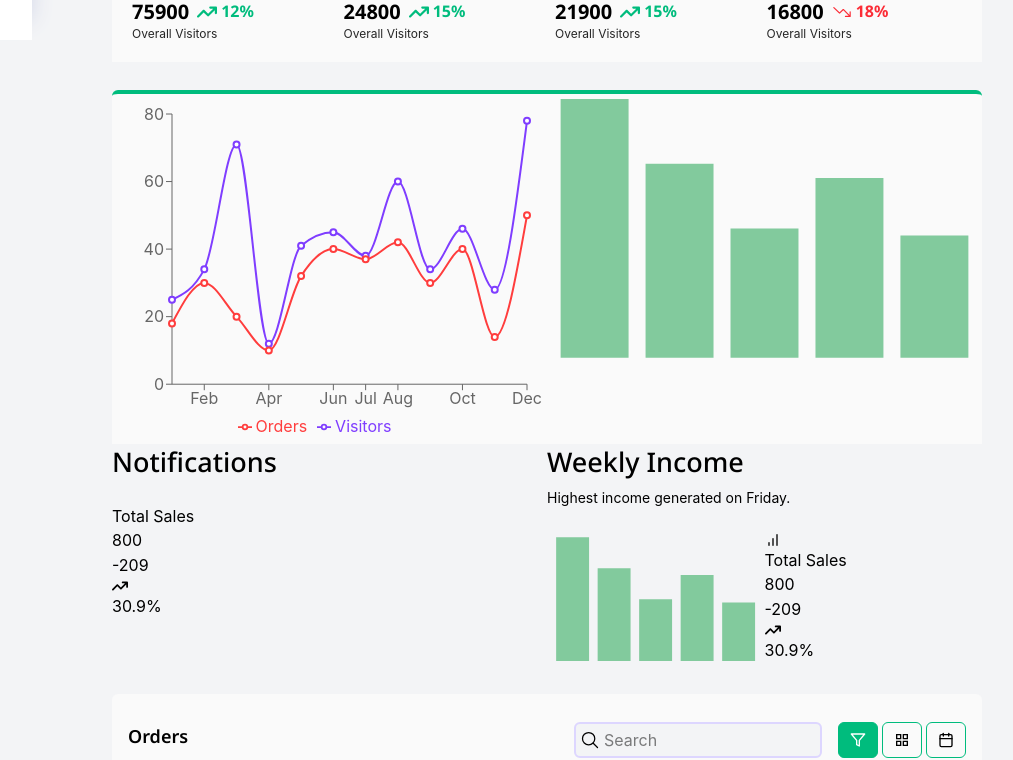
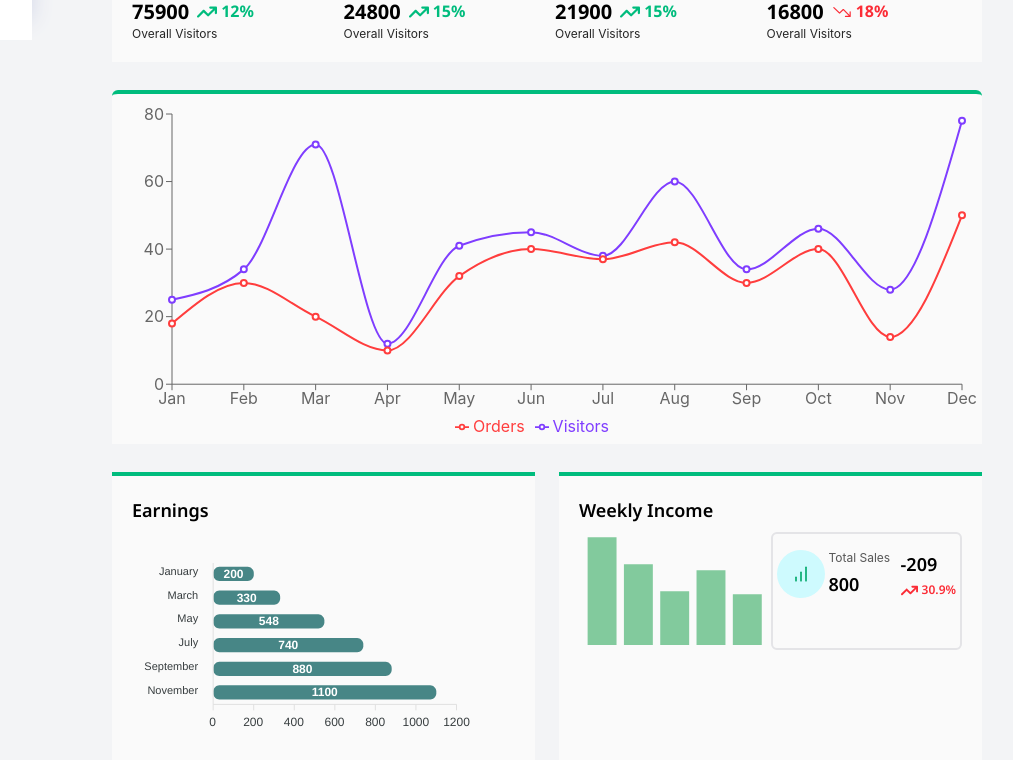
Before and after one commit to hossein1075/dashbord-admin, a React (Vite) app: page / in a window 1280 px wide. Shown: the part 760-1520 px from the top of the page, without its empty margins (218-1231 px from the left). Built offline with nearby package versions, Linux system fonts and the light colour scheme.

Commit message:
complete components chart income in home pages

```diff
--- a/package.json
+++ b/package.json
@@ -14,7 +14,9 @@
     "@mantine/hooks": "^8.3.10",
     "@reduxjs/toolkit": "^2.11.1",
     "@tailwindcss/vite": "^4.1.17",
+    "apexcharts": "^5.3.6",
     "react": "^19.2.0",
+    "react-apexcharts": "^1.9.0",
     "react-dom": "^19.2.0",
     "react-icons": "^5.5.0",
     "react-redux": "^9.2.0",
--- a/src/Components/Charts/Charts.jsx
+++ b/src/Components/Charts/Charts.jsx
@@ -1,6 +1,5 @@
 import React from 'react'
 import { ResponsiveContainer, Legend, Line, LineChart, Tooltip, XAxis, YAxis,} from 'recharts';
-import ChartsBar from './ChartsBar';
 
 const data = [
     {
@@ -68,7 +67,7 @@ const data = [
 function Charts() {
     return (
 
-            <div className='grid grid-cols-2 border-t-4 border-solid border-emerald-500 rounded-t-md bg-zinc-50'>
+            <div className='border-t-4 border-solid border-emerald-500 rounded-t-md bg-zinc-50'>
                 <div className="chart-box">
                     <ResponsiveContainer width="100%" height={350}>
                         <LineChart data={data} margin={{ top: 20, right: 20, bottom: 5, left: 0 }}>
@@ -81,9 +80,6 @@ function Charts() {
                         </LineChart>
                     </ResponsiveContainer>
                 </div>
-                <div className="chart-box">
-                     <ChartsBar />
-                </div>
             </div>
 
     )
--- /dev/null
+++ b/src/Components/GroupCharts/Earning.jsx
@@ -0,0 +1,59 @@
+import React from 'react'
+import Chart from 'react-apexcharts'
+
+function Earning() {
+    const series = [
+        {
+            name: 'Earnings',
+            data: [200, 330, 548, 740, 880, 1100],
+        },
+    ]
+
+    const options = {
+        chart: {
+            type: 'bar',
+            height: 210,
+            toolbar: { show: false },
+        },
+        plotOptions: {
+            bar: {
+                horizontal: true,
+                borderRadius: 6,
+                barHeight: '60%',
+            },
+        },
+        dataLabels: {
+            enabled: true,
+            style: {
+                colors: ['#fff'],
+                fontWeight: 600,
+            },
+        },
+        colors: ['#297372'],
+        xaxis: {
+            categories: [
+                'January',
+                'March',
+                'May',
+                'July',
+                'September',
+                'November',
+            ],
+        },
+        grid: {
+            show: false,
+        },
+    }
+
+    return (
+        <Chart
+            options={options}
+            series={series}
+            type="bar"
+            height={210}
+            width={349}
+        />
+    )
+}
+
+export default Earning
--- a/src/Components/GroupCharts/GroupCharts.jsx
+++ b/src/Components/GroupCharts/GroupCharts.jsx
@@ -3,32 +3,39 @@ import ChartsBar from '../Charts/ChartsBar'
 import TitlePage from '../TitlePage/TitlePage'
 import { FiBarChart } from "react-icons/fi";
 import { FaArrowTrendUp } from "react-icons/fa6";
-import Notifivation from '../Notifivation/Notifivation';
+import Earning from './Earning';
 function GroupCharts() {
     return (
         <>
-            <div className='grid grid-cols-2'>
-                <div>
-                    <TitlePage title='Notifications' text='' />
-                    <Notifivation/>
+            <div className='grid grid-cols-2 my-7 gap-6'>
+                <div className='style-div'>
+                    <h2 className='mb-2 text-lg font-Noto-SemiBold font-semibold'>Earnings</h2>
+                    <div>
+                        <div>
+                            <Earning />
+                        </div>
+                        <div></div>
+                    </div>
                 </div>
-                <div>
-                    <TitlePage title='Weekly Income' text='Highest income generated on Friday.' />
+                <div className='style-div'>
+                    <h2 className='mb-2 text-lg font-Noto-SemiBold font-semibold'>Weekly Income</h2>
                     <div className='grid grid-cols-2'>
                         <ChartsBar />
-                        <div>
-                            <div>
-                                <FiBarChart />
-                            </div>
-                            <div>
-                                <div>
-                                    <h6>Total Sales</h6>
-                                    <p>800</p>
+                        <div className='border-2 border-solid border-zinc-200 rounded-md py-4 px-1'>
+                            <div className='flex justify-between items-center'>
+                                <div className='flex items-center gap-1'>
+                                    <span className='bg-cyan-100 flexCenter size-12 rounded-full'>
+                                        <FiBarChart size={20} color='#04aa6d' />
+                                    </span>
+                                    <div className='flex flex-col'>
+                                        <h6 className='text-text1 mb-1 text-xs'>Total Sales</h6>
+                                        <p className='font-Noto-SemiBold text-lg'>800</p>
+                                    </div>
                                 </div>
                                 <div>
-                                    <h6>-209</h6>
-                                    <p>
-                                        <span><FaArrowTrendUp/></span>
+                                    <h6 className='mb-1 font-Noto-SemiBold text-lg'>-209</h6>
+                                    <p className='flex items-center gap-1 text-red-500 font-Noto-SemiBold text-xs'>
+                                        <span><FaArrowTrendUp size={17} /></span>
                                         30.9%
                                     </p>
                                 </div>
--- a/src/Components/Notifivation/Notifivation.jsx
+++ /dev/null
@@ -1,24 +0,0 @@
-import React from 'react'
-import { FaArrowTrendUp } from "react-icons/fa6";
-
-function Notifivation() {
-    return (
-        <>
-            <div>
-                <div>
-                    <h6>Total Sales</h6>
-                    <p>800</p>
-                </div>
-                <div>
-                    <h6>-209</h6>
-                    <p>
-                        <span><FaArrowTrendUp /></span>
-                        30.9%
-                    </p>
-                </div>
-            </div>
-        </>
-    )
-}
-
-export default Notifivation
--- a/src/index.css
+++ b/src/index.css
@@ -45,6 +45,7 @@
     --font-Noto-SemiBold: 'Noto SemiBold';
     --text-27: 1.6875rem;
     --breakpoint-xs: 450px;
+    --color-text1: #202020bf;
 }
 
 /* dark & light mode */
@@ -60,6 +61,9 @@
         justify-content: center;
         align-items: center;
     }
+    .style-div {
+      @apply  border-t-4 border-solid border-emerald-500 bg-zinc-50 p-5
+    }
 }
 
 @layer base {
```
Also changed, not shown: 1 other file (tests, documents, lock files or other folders).
